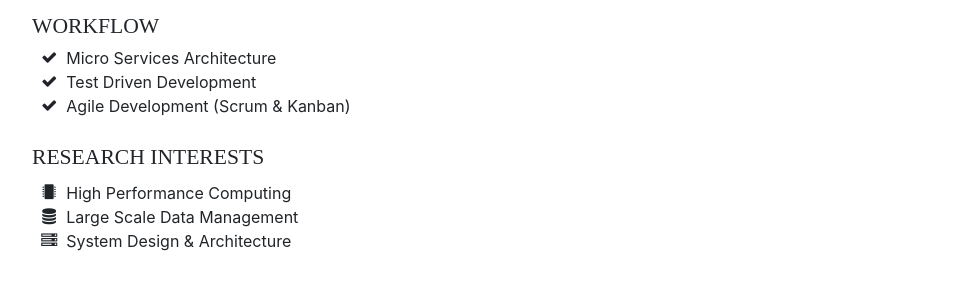
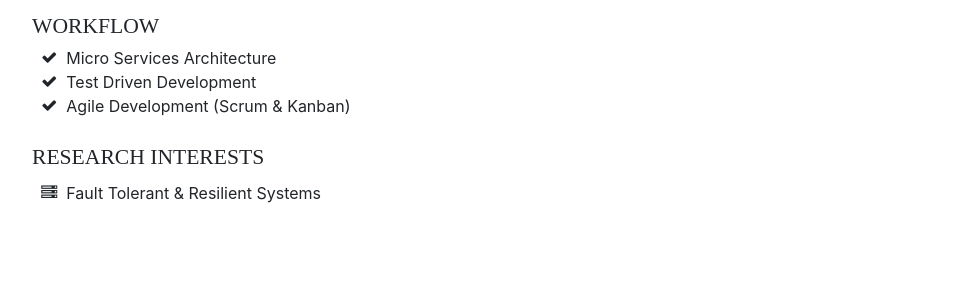
Before and after one commit to srikarrao/srikarrao.github.io, a website with bundled scripts: page index.html in a window 1280 px wide. Shown: the part 1983-2272 px from the top of the page, without its empty margins (288-1262 px from the left). Built offline with nearby package versions, Linux system fonts and the light colour scheme; a web font is replaced by a local one.

Commit message:
"Added changes to index.html"

```diff
--- a/index.html
+++ b/index.html
@@ -300,14 +300,8 @@
         <div class="subheading mb-2">Research Interests</div>
           <ul class="fa-ul mb-0">
             <li>
-              <i class="fa-li fa fa-microchip"></i>
-              High Performance Computing</li>
-            <li>
-              <i class="fa-li fa fa-database"></i>
-              Large Scale Data Management</li>
-            <li>
               <i class="fa-li fa fa-server"></i>
-              System Design &amp; Architecture</li>
+              Fault Tolerant & Resilient Systems</li>
           </ul>
         </div>
       </section>
```
Also changed, not shown: 1 other file.
